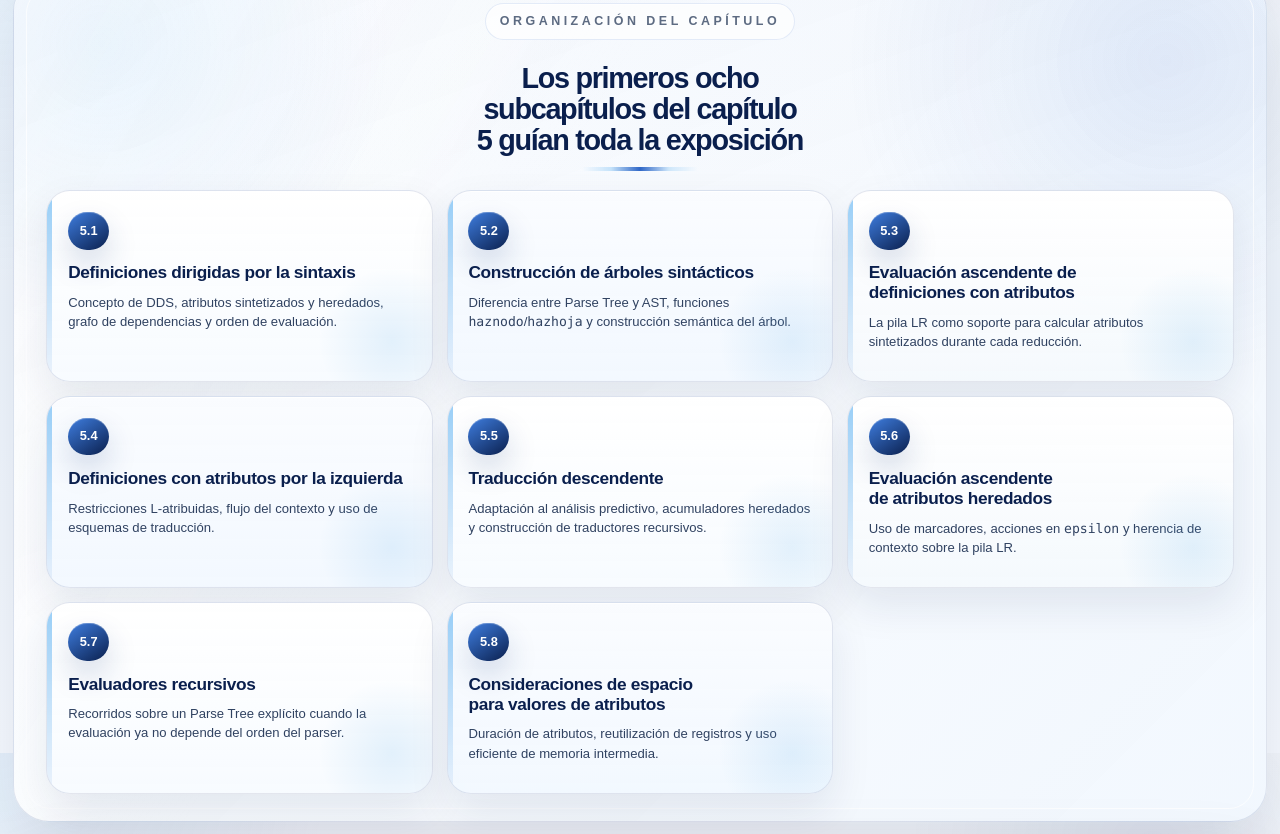
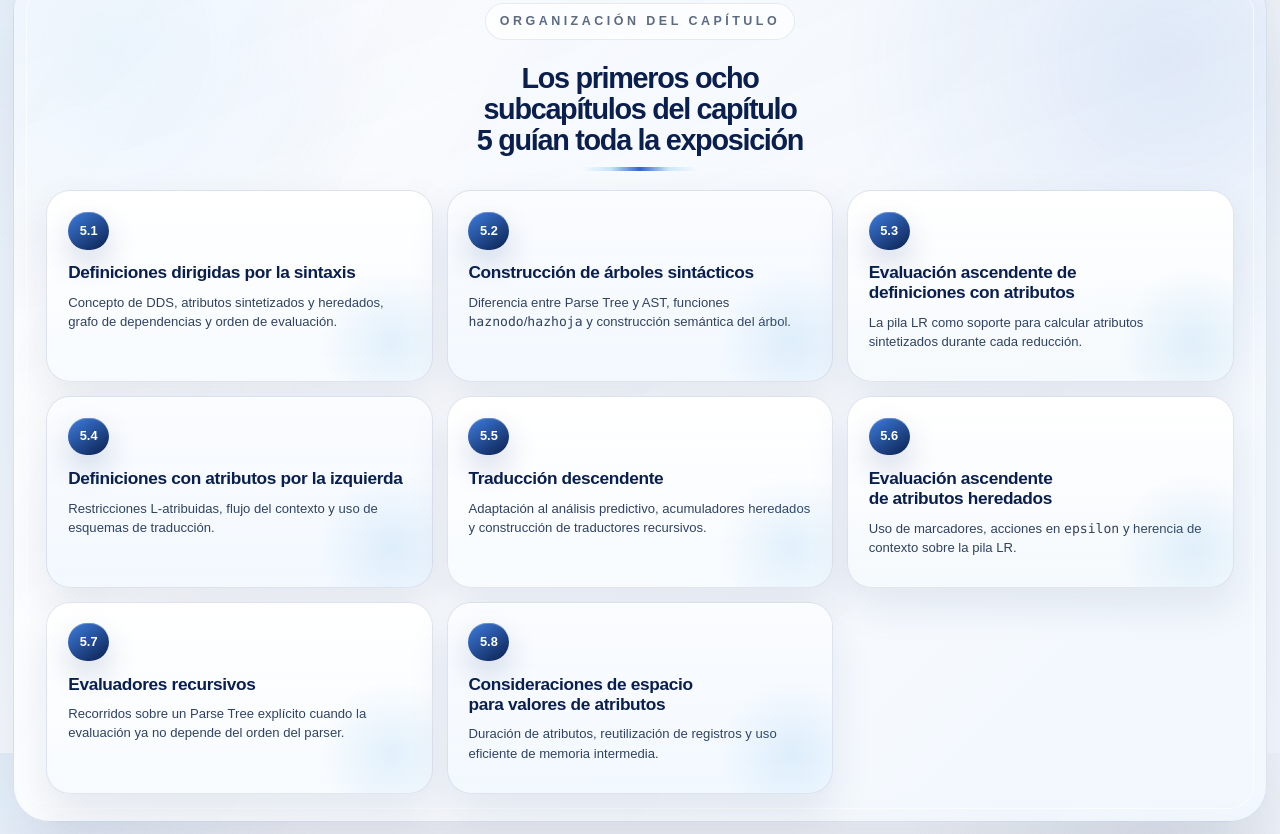
Before and after one commit to enzoericof/traduccion-dirigida-por-sintaxis-web, a plain HTML site: page index.html in a window 1280 px wide. Shown: the part 847-1681 px from the top of the page. Drawn offline with Linux system fonts and the light colour scheme.

Commit message:
Actualiza estructura y ajusta cards

```diff
--- a/styles.css
+++ b/styles.css
@@ -1337,20 +1337,6 @@ a {
   overflow: hidden;
 }
 
-.card::after,
-.mini-card::after,
-.code-card::after,
-.band::after {
-  content: "";
-  position: absolute;
-  inset: 0 auto 0 0;
-  width: 5px;
-  border-radius: inherit;
-  background: linear-gradient(180deg, rgba(103, 183, 243, 0.95), rgba(47, 103, 199, 0.08));
-  opacity: 0.72;
-  pointer-events: none;
-}
-
 .card h3,
 .mini-card h3,
 .code-card h3,
```
Also changed, not shown: 2 other files.
